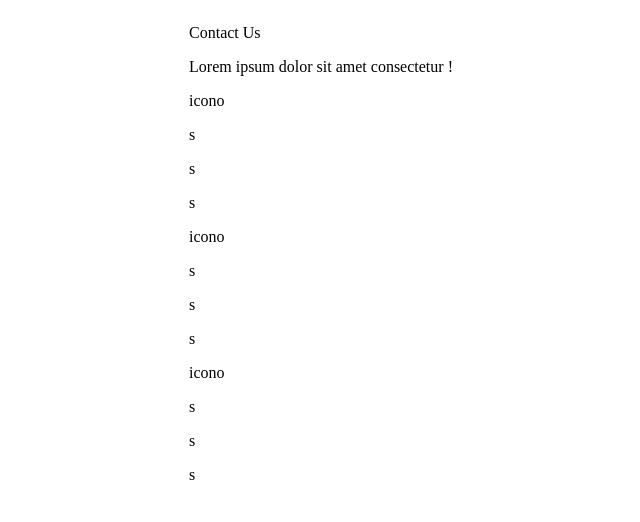
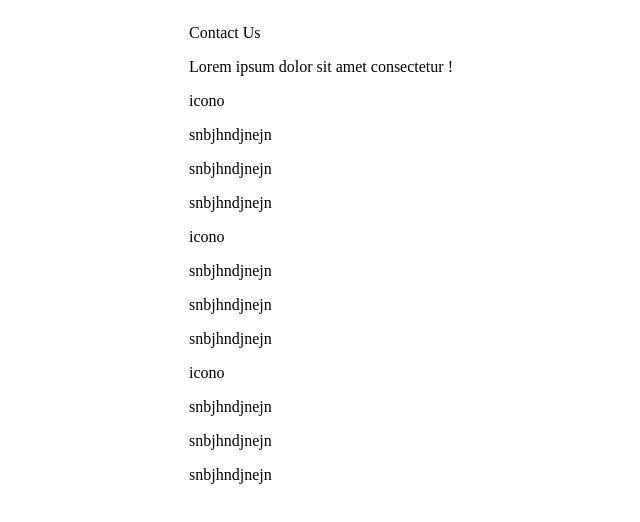
Before and after one commit to angie932/sam, a plain HTML site: page contact-us.html in a window 1280 px wide. Shown: the whole page, without its empty margins (319-959 px from the left). Drawn offline with Linux system fonts and the light colour scheme.

Commit message:
Se añaden nuevos elementos

```diff
--- a/contact-us.html
+++ b/contact-us.html
@@ -20,41 +20,42 @@
           <div class="card1">
             <div class="icono">icono</div>
             <div class="caja_p">
-              <p class="title-caja">s</p>
-              <p class="p-caja">s</p>
+              <p class="title-caja">snbjhndjnejn</p>
+              <p class="p-caja">snbjhndjnejn</p>
               <div class="foo-caja">
-                <p class="p-caja2">s</p>
+                <p class="p-caja2">snbjhndjnejn</p>
               </div>
             </div>
           </div>
           <div class="card1">
             <div class="icono">icono</div>
             <div class="caja_p">
-              <p class="title-caja">s</p>
-              <p class="p-caja">s</p>
+              <p class="title-caja">snbjhndjnejn</p>
+              <p class="p-caja">snbjhndjnejn</p>
               <div class="foo-caja">
-                <p class="p-caja2">s</p>
+                <p class="p-caja2">snbjhndjnejn</p>
               </div>
             </div>
           </div>
           <div class="card1">
             <div class="icono">icono</div>
             <div class="caja_p">
-              <p class="title-caja">s</p>
-              <p class="p-caja">s</p>
+              <p class="title-caja">snbjhndjnejn</p>
+              <p class="p-caja">snbjhndjnejn</p>
               <div class="foo-caja">
-                <p class="p-caja2">s</p>
+                <p class="p-caja2">snbjhndjnejn</p>
               </div>
             </div>
           </div>
         </div>
       </div>
+      <div class="foo2">
+        <div class="caja3"></div>
+        <div class="caja3"></div>
+      </div>
     </div>
   </section>
-
-
   <!--https://technext.github.io/hexashop/about.html-->
-
   <!--imagen: https://www.niceverynice.com/components/contact-us-page-->
 </body>
 </html>
```
